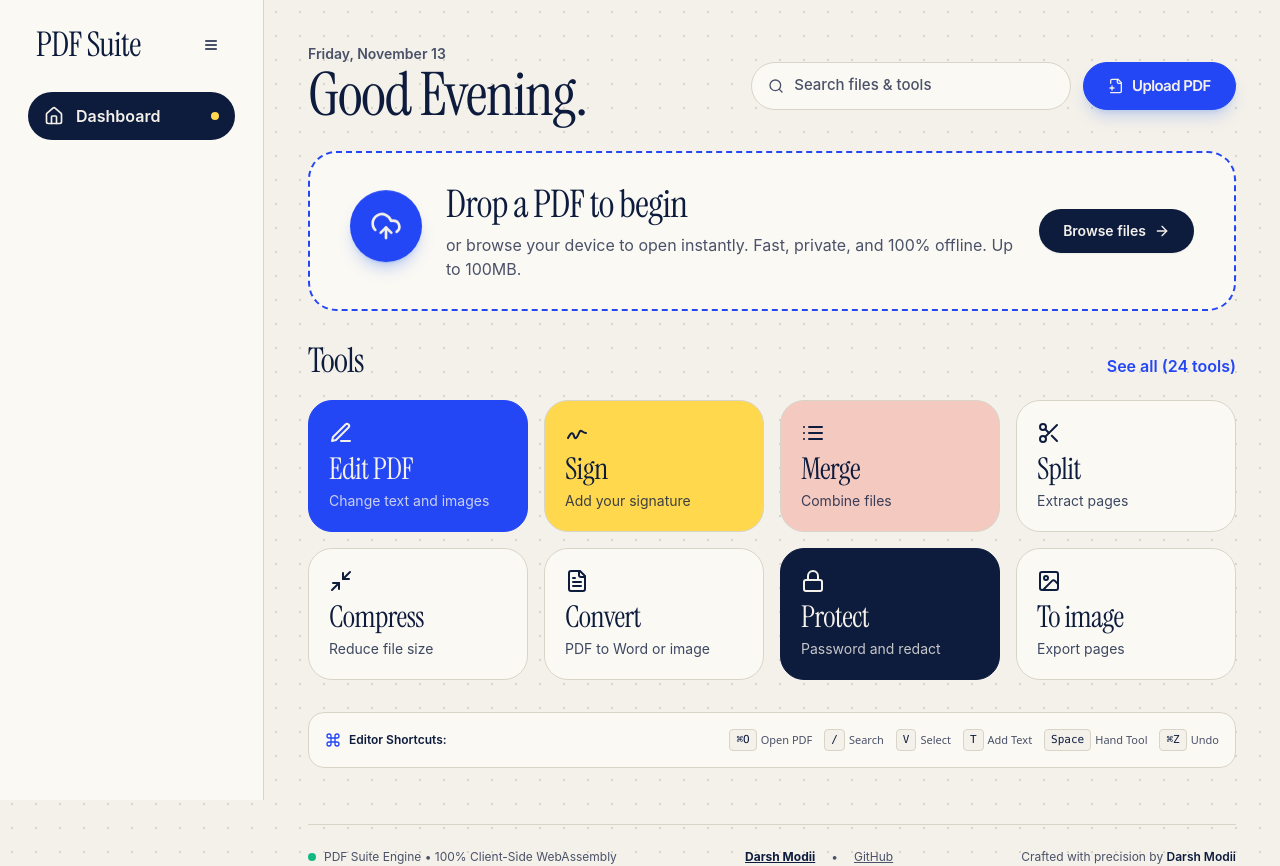
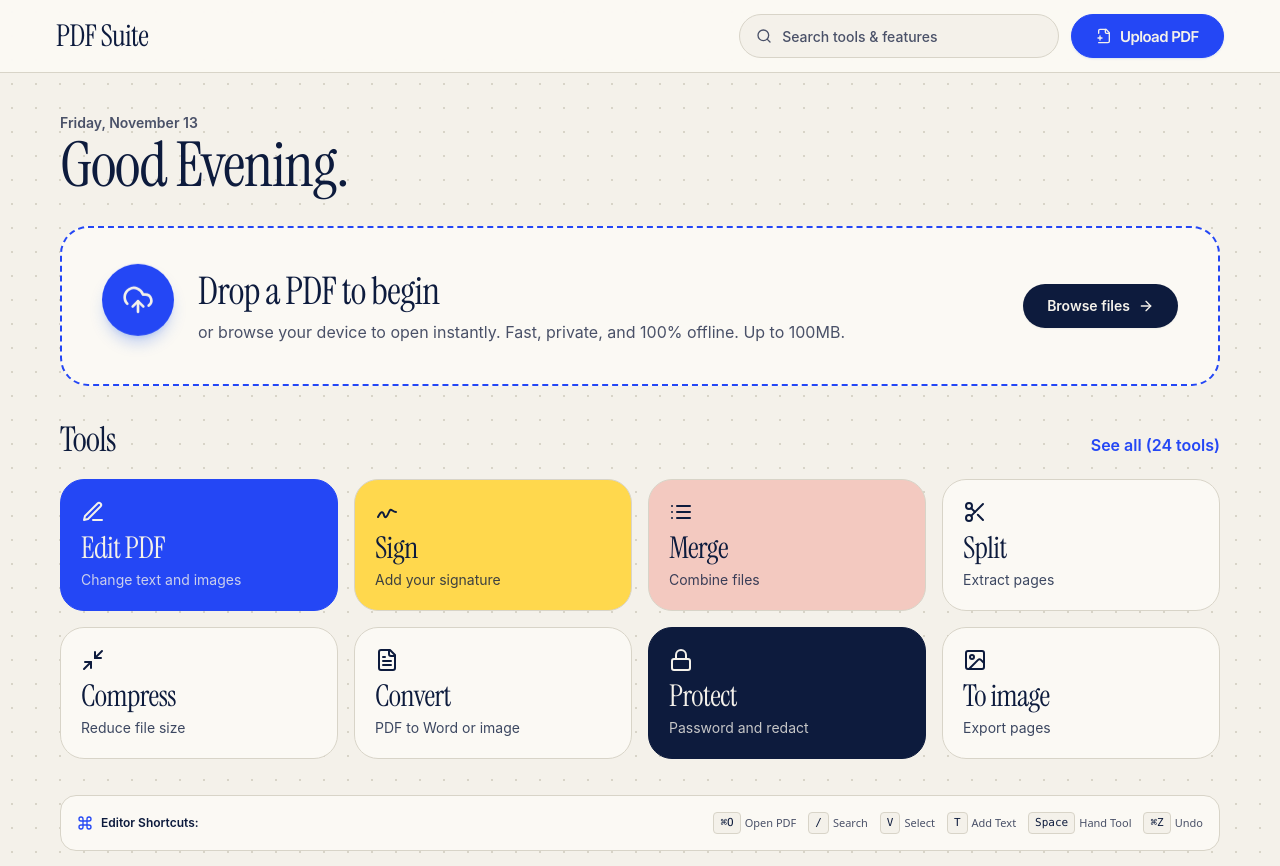
Before and after one commit to DevDarsh26/PDF-Studio, a Next.js app: page /dashboard in a window 1280 px wide. Shown: the top 866 px of the page. Built offline with nearby package versions, Linux system fonts and the light colour scheme.

Commit message:
feat: remove sidebar completely and streamline uniform full-width dashboard layout

```diff
--- a/src/components/upload/UploadHomepage.tsx
+++ b/src/components/upload/UploadHomepage.tsx
@@ -24,11 +24,9 @@ import {
   Command,
   ArrowUpRight,
   ArrowLeft,
-  Menu,
   CheckCircle2,
   Share2,
   PenTool,
-  Home,
   Database,
   Trash2,
 } from "lucide-react";
@@ -232,9 +230,6 @@ export const UploadHomepage: React.FC<UploadHomepageProps> = ({ onBackToLanding
   const [searchQuery, setSearchQuery] = useState("");
   const [showAllTools, setShowAllTools] = useState(false);
   const [activeRunnerTool, setActiveRunnerTool] = useState<ToolId | null>(null);
-  const [mobileMenuOpen, setMobileMenuOpen] = useState(false);
-  const [sidebarCollapsed, setSidebarCollapsed] = useState(false);
-  const [activeNav, setActiveNav] = useState<"dashboard">("dashboard");
 
   // Dynamic time greeting & date
   const [greeting, setGreeting] = useState("morning");
@@ -402,7 +397,7 @@ export const UploadHomepage: React.FC<UploadHomepageProps> = ({ onBackToLanding
 
 
   return (
-    <div className="pdf-dashboard-shell min-h-screen w-full relative flex flex-col lg:flex-row bg-[#f4f1ea] text-[#0d1b3d] antialiased selection:bg-[#ffd84d] selection:text-[#0d1b3d]">
+    <div className="pdf-dashboard-shell min-h-screen w-full flex flex-col bg-[#f4f1ea] text-[#0d1b3d] antialiased selection:bg-[#ffd84d] selection:text-[#0d1b3d]">
       <style jsx global>{`
         .serif {
           font-family: 'Instrument Serif', Georgia, serif;
@@ -576,90 +571,50 @@ export const UploadHomepage: React.FC<UploadHomepageProps> = ({ onBackToLanding
         onClose={() => setActiveRunnerTool(null)}
       />
 
-      {/* Mobile Top Header (Visible on < lg screens) */}
-      <div className="lg:hidden flex items-center justify-between px-5 py-3.5 bg-[#fbf9f4] border-b border-[#d8d4c8] sticky top-0 z-30">
+      {/* Top Navigation Bar (Uniform with rest of application) */}
+      <header className="sticky top-0 z-30 bg-[#fbf9f4]/95 backdrop-blur-md border-b border-[#d8d4c8] px-6 sm:px-10 lg:px-14 py-3.5 flex items-center justify-between">
         <button
           onClick={() => (onBackToLanding ? onBackToLanding() : null)}
-          className="serif text-2xl font-bold tracking-tight text-[#0d1b3d]"
+          className="serif text-3xl font-normal tracking-tight text-[#0d1b3d] hover:opacity-80 transition select-none flex items-center gap-2"
         >
-          PDF Suite
+          <span>PDF Suite</span>
         </button>
 
-        <div className="flex items-center gap-2">
+        <div className="flex items-center gap-3">
+          {/* Quick Search */}
+          <label className="hidden sm:flex items-center gap-2.5 h-11 w-[260px] lg:w-[320px] rounded-full bg-[#f4f1ea] border border-[#d8d4c8] px-4 text-[#4a5168] transition focus-within:border-[#2447f5] focus-within:ring-2 focus-within:ring-[#2447f5]/15">
+            <Search className="w-4 h-4 shrink-0 text-[#4a5168]" />
+            <input
+              ref={searchInputRef}
+              aria-label="Search tools"
+              placeholder="Search tools & features"
+              value={searchQuery}
+              onChange={(e) => setSearchQuery(e.target.value)}
+              className="border-0 outline-none bg-transparent text-[14px] font-medium text-[#0d1b3d] flex-1 placeholder:text-[#4a5168]"
+            />
+            {searchQuery && (
+              <button
+                onClick={() => setSearchQuery("")}
+                className="text-[#4a5168] hover:text-[#0d1b3d] p-0.5"
+              >
+                <X className="w-3.5 h-3.5" />
+              </button>
+            )}
+          </label>
+
+          {/* Upload PDF Primary Button */}
           <button
             onClick={() => fileInputRef.current?.click()}
-            className="btn pri !h-9 !px-3.5 !text-xs"
+            className="btn pri !h-11 shadow-sm shadow-blue-600/15 active:scale-95"
           >
-            <FilePlus2 className="w-3.5 h-3.5" />
-            <span>Upload</span>
-          </button>
-          <button
-            onClick={() => setMobileMenuOpen(!mobileMenuOpen)}
-            className="ib !w-9 !h-9"
-            aria-label="Toggle menu"
-          >
-            <Menu className="w-5 h-5" />
+            <FilePlus2 className="w-4 h-4" />
+            <span>Upload PDF</span>
           </button>
         </div>
-      </div>
-
-      {/* Sidebar (Desktop sticky sliding, Mobile drawer) */}
-      <aside
-        className={`bg-[#fbf9f4] border-r border-[#d8d4c8] p-6 lg:p-7 flex flex-col gap-1.5 transition-all duration-300 ease-in-out z-40 will-change-transform ${
-          mobileMenuOpen
-            ? "fixed inset-0 w-80 max-w-[85vw] shadow-2xl overflow-y-auto"
-            : sidebarCollapsed
-            ? "hidden lg:flex lg:w-0 lg:p-0 lg:overflow-hidden lg:border-r-0 lg:-translate-x-full"
-            : "hidden lg:flex lg:w-[264px] lg:h-screen lg:sticky lg:top-0 lg:translate-x-0"
-        }`}
-      >
-        {mobileMenuOpen && (
-          <div className="flex items-center justify-between pb-4 border-b border-[#d8d4c8] mb-2 lg:hidden">
-            <span className="serif text-2xl">PDF Suite</span>
-            <button
-              onClick={() => setMobileMenuOpen(false)}
-              className="ib !w-8 !h-8"
-            >
-              <X className="w-5 h-5" />
-            </button>
-          </div>
-        )}
-
-        {/* Brand / Logo + Collapse Button */}
-        <div className="flex items-center justify-between px-2 pb-6">
-          <span
-            className="serif text-[34px] leading-none select-none cursor-default"
-          >
-            PDF Suite
-          </span>
-          <button
-            onClick={() => setSidebarCollapsed(true)}
-            className="hidden lg:flex ib !w-8 !h-8 text-[#4a5168] hover:text-[#0d1b3d]"
-            title="Collapse sidebar"
-            aria-label="Collapse sidebar"
-          >
-            <Menu className="w-4 h-4" />
-          </button>
-        </div>
-
-        {/* Navigation Item */}
-        <a
-          href="#dashboard"
-          onClick={(e) => {
-            e.preventDefault();
-            setActiveNav("dashboard");
-            setMobileMenuOpen(false);
-          }}
-          className="nv on"
-        >
-          <Home className="w-5 h-5" />
-          <span>Dashboard</span>
-          <i />
-        </a>
-      </aside>
+      </header>
 
       {/* Main Workspace Area */}
-      <main className="flex-1 p-6 sm:p-8 lg:p-11 flex flex-col gap-6 overflow-y-auto max-w-[1400px] transition-all duration-300">
+      <main className="w-full max-w-[1240px] mx-auto px-6 sm:px-10 py-8 lg:py-10 flex flex-col gap-7 flex-1 transition-all duration-300">
         {/* Error Alert Notice */}
         {errorMessage && (
           <div className="w-full bg-red-100 border border-red-300 rounded-2xl p-4 flex items-center justify-between text-red-900 shadow-sm animate-fade-in">
@@ -679,57 +634,35 @@ export const UploadHomepage: React.FC<UploadHomepageProps> = ({ onBackToLanding
           </div>
         )}
 
-        {/* Header: Date + Greeting + Search & Actions */}
-        <div className="flex flex-col md:flex-row justify-between md:items-center gap-4">
-          <div className="flex items-center gap-3">
-            {sidebarCollapsed && (
-              <button
-                onClick={() => setSidebarCollapsed(false)}
-                className="hidden lg:flex ib !w-10 !h-10 border border-[#d8d4c8] bg-[#fbf9f4] rounded-xl hover:bg-[#e7e3d8]"
-                title="Open sidebar"
-                aria-label="Open sidebar"
-              >
-                <Menu className="w-5 h-5" />
-              </button>
-            )}
-            <div>
-              <div className="muted font-semibold text-sm">{formattedDate}</div>
-              <h1 className="serif in text-[42px] sm:text-[54px] lg:text-[60px] leading-[1.05] capitalize">
-                Good {greeting}.
-              </h1>
-            </div>
+        {/* Header: Date + Greeting */}
+        <div className="flex flex-col sm:flex-row sm:items-end justify-between gap-4">
+          <div>
+            <div className="muted font-semibold text-sm">{formattedDate}</div>
+            <h1 className="serif in text-[44px] sm:text-[56px] lg:text-[62px] leading-[1.05] capitalize">
+              Good {greeting}.
+            </h1>
           </div>
 
-          <div className="flex items-center gap-3 flex-wrap sm:flex-nowrap">
-            {/* Search Files & Tools Input */}
-            <label className="flex items-center gap-2.5 h-12 w-full sm:w-[280px] lg:w-[320px] rounded-full bg-[#fbf9f4] border border-[#d8d4c8] px-4 text-[#4a5168] transition focus-within:border-[#2447f5] focus-within:ring-2 focus-within:ring-[#2447f5]/15">
+          {/* Mobile search bar (< sm screens) */}
+          <div className="sm:hidden w-full">
+            <label className="flex items-center gap-2.5 h-11 w-full rounded-full bg-[#fbf9f4] border border-[#d8d4c8] px-4 text-[#4a5168]">
               <Search className="w-4 h-4 shrink-0" />
               <input
-                ref={searchInputRef}
-                aria-label="Search files & tools"
-                placeholder="Search files & tools"
+                aria-label="Search tools"
+                placeholder="Search tools & features"
                 value={searchQuery}
                 onChange={(e) => setSearchQuery(e.target.value)}
-                className="border-0 outline-none bg-transparent text-[15px] font-medium text-[#0d1b3d] flex-1 placeholder:text-[#4a5168]"
+                className="border-0 outline-none bg-transparent text-[14px] font-medium text-[#0d1b3d] flex-1 placeholder:text-[#4a5168]"
               />
               {searchQuery && (
                 <button
                   onClick={() => setSearchQuery("")}
-                  className="text-[#4a5168] hover:text-[#0d1b3d] p-1"
+                  className="text-[#4a5168] p-0.5"
                 >
                   <X className="w-3.5 h-3.5" />
                 </button>
               )}
             </label>
-
-            {/* Upload PDF Primary Button */}
-            <button
-              onClick={() => fileInputRef.current?.click()}
-              className="btn pri shrink-0 shadow-lg shadow-blue-600/20 active:scale-95"
-            >
-              <FilePlus2 className="w-4 h-4" />
-              <span>Upload PDF</span>
-            </button>
           </div>
         </div>
 
```
